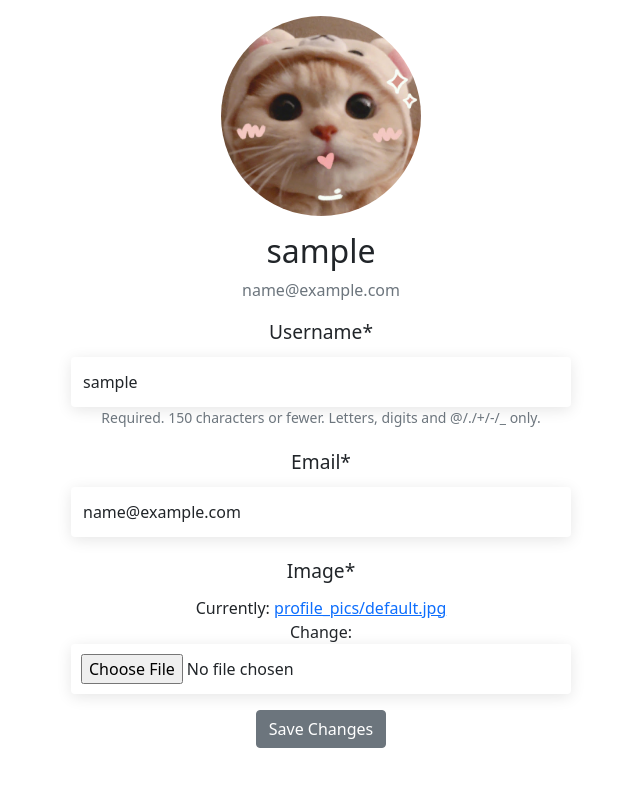
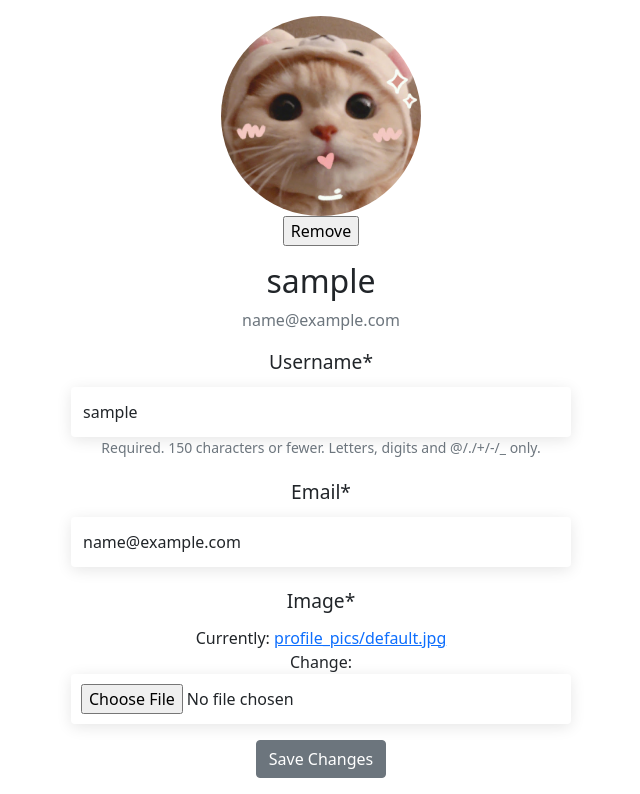
Before and after one commit to gcivil-nyu-org/Team_Team4_CS-GY-6063-Fall2021, a Django app: page /profile/ in a window 1280 px wide. Shown: the part 76-870 px from the top of the page, without its empty margins (319-959 px from the left). Before the commit the page ends 824 px from the top, so only its background shows below. Run offline with Django 3.2, Linux system fonts and the light colour scheme; the visitor is signed in with stand-in values (Sample User, id 1); some libraries are stand-ins or nearby versions.

Commit message:
revert profile photo to default

```diff
--- a/accounts/templates/accounts/profile.html
+++ b/accounts/templates/accounts/profile.html
@@ -59,6 +59,11 @@
         {% endif %}
         <div class="mt-3">
             <img class="rounded-circle" height="200" width="200" src="{{ user.profile.image.url }}">
+            <form method="post">
+                {% csrf_token %}
+                <input type="hidden" name="remove_image" value="1" />
+                <input type="submit" value="Remove">
+            </form>
             <div class="">
                 <h2 class="mt-3">{{ user.username }}</h2>
                 {% if user.profile.business_account %}
--- a/accounts/views.py
+++ b/accounts/views.py
@@ -373,7 +373,7 @@ def logoutUser(request):
 
 @login_required
 def profile(request):
-    if request.method == "POST":
+    if request.method == "POST" and not request.POST.get('remove_image'):
         u_form = UserUpdateForm(request.POST, instance=request.user)
         p_form = ProfileUpdateForm(
             request.POST, request.FILES, instance=request.user.profile
@@ -383,7 +383,9 @@ def profile(request):
             p_form.save()
             messages.success(request, "Your account has been updated!")
             return redirect("profile")
-
+    elif request.method == "POST" and request.POST.get('remove_image'):
+        Profile.objects.filter(user=request.user).update(image="profile_pics/default.jpg")
+        return redirect("profile")
     else:
         u_form = UserUpdateForm(instance=request.user)
         p_form = ProfileUpdateForm(instance=request.user.profile)
```
